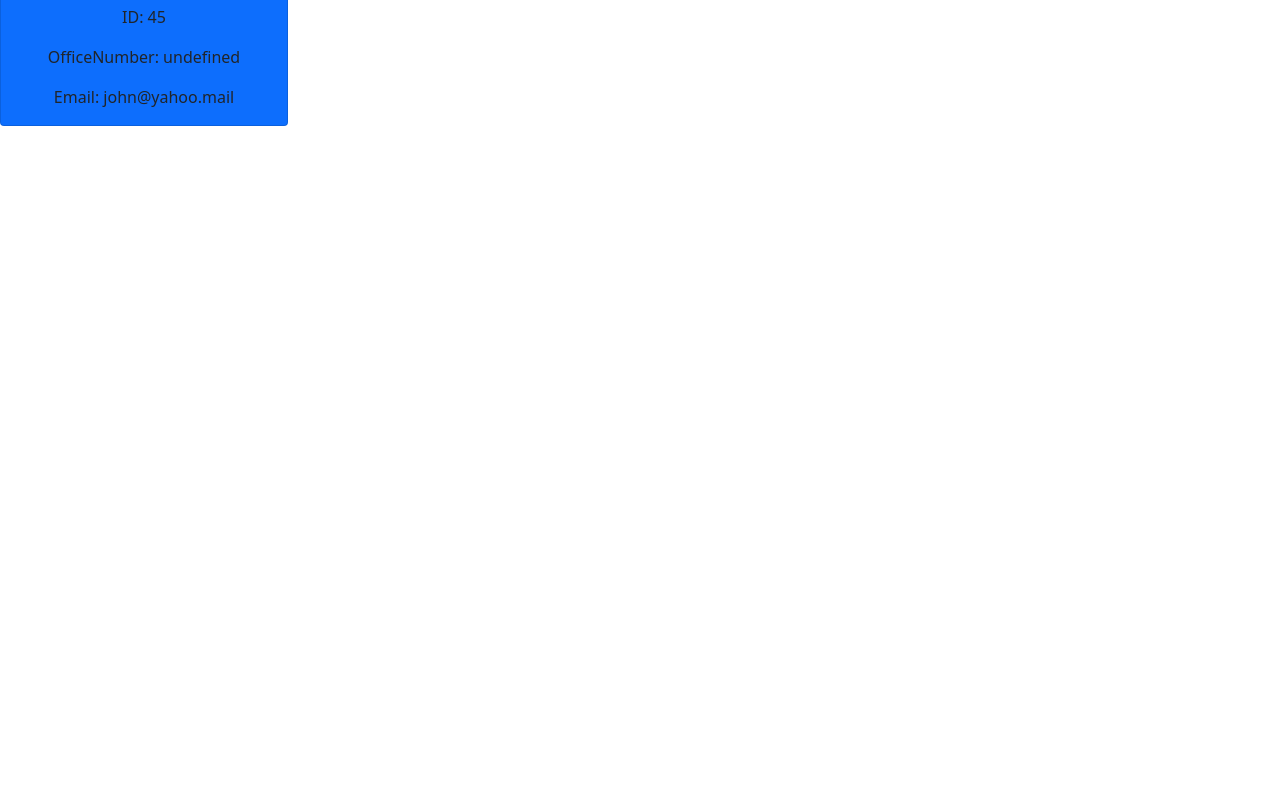
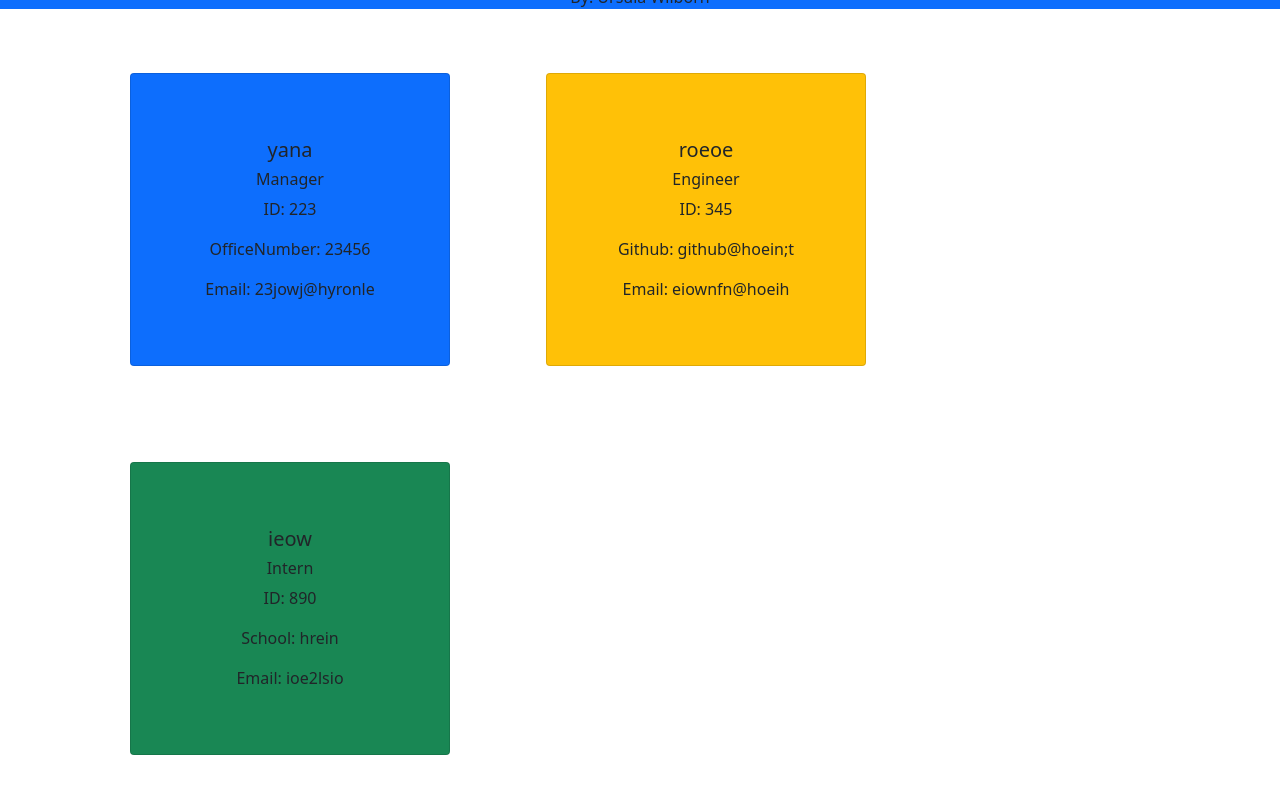
Before and after one commit to uwilborn/Dynamic-Team-Generator, a website: page main.html in a window 1280 px wide. Shown: the part 71-874 px from the top of the page. Before the commit the page ends 800 px from the top, so only its background shows below. Drawn offline with nearby package versions, Linux system fonts and the light colour scheme.

Commit message:
Update main file and index file

```diff
--- a/main.html
+++ b/main.html
@@ -7,14 +7,40 @@
     <title>TEAM Member from Class</title>
     <link href="https://cdn.jsdelivr.net/npm/bootstrap@5.1.0/dist/css/bootstrap.min.css" rel="stylesheet" integrity="sha384-KyZXEAg3QhqLMpG8r+8fhAXLRk2vvoC2f3B09zVXn8CA5QIVfZOJ3BCsw2P0p/We" crossorigin="anonymous">
 </head>
-<body><div class="card bg-primary text-center" style="width: 18rem;">
+<body>
+<header class="bg-primary text-center jumbotoron">
+    <h1>Employee Directory</h1>
+    <p>By: Ursula Wilborn</p>
+  </header>
+  <main class="container d-flex flex-wrap space-between">
+<div class="card bg-primary text-center m-5 p-5" style="width: 20rem;">
 
   <div class="card-body">
-    <h5 class="card-title">john</h5>
+    <h5 class="card-title">yana</h5>
     <h6 class="card-title">Manager</h6>
-    <p class="card-text">ID: 45</p>
-    <p class="card-text">OfficeNumber: undefined</p>
-    <p class="card-text">Email: john@yahoo.mail</p>
+    <p class="card-text">ID: 223</p>
+    <p class="card-text">OfficeNumber: 23456</p>
+    <p class="card-text">Email: 23jowj@hyronle</p>
   </div>
-</div></body>
+</div><div class="card bg-warning text-center m-5 p-5" style="width: 20rem;">
+
+          <div class="card-body">
+            <h5 class="card-title">roeoe</h5>
+            <h6 class="card-title">Engineer</h6>
+            <p class="card-text">ID: 345</p>
+            <p class="card-text">Github: github@hoein;t</p>
+            <p class="card-text">Email: eiownfn@hoeih</p>
+          </div>
+        </div><div class="card bg-success text-center m-5 p-5" style="width: 20rem;">
+
+        <div class="card-body">
+          <h5 class="card-title">ieow</h5>
+          <h6 class="card-title">Intern</h6>
+          <p class="card-text">ID: 890</p>
+          <p class="card-text">School: hrein</p>
+          <p class="card-text">Email: ioe2lsio</p>
+        </div>
+      </div>
+  </main>
+  </body>
 </html>
```
Also changed, not shown: index.js (+19 -11 lines).
